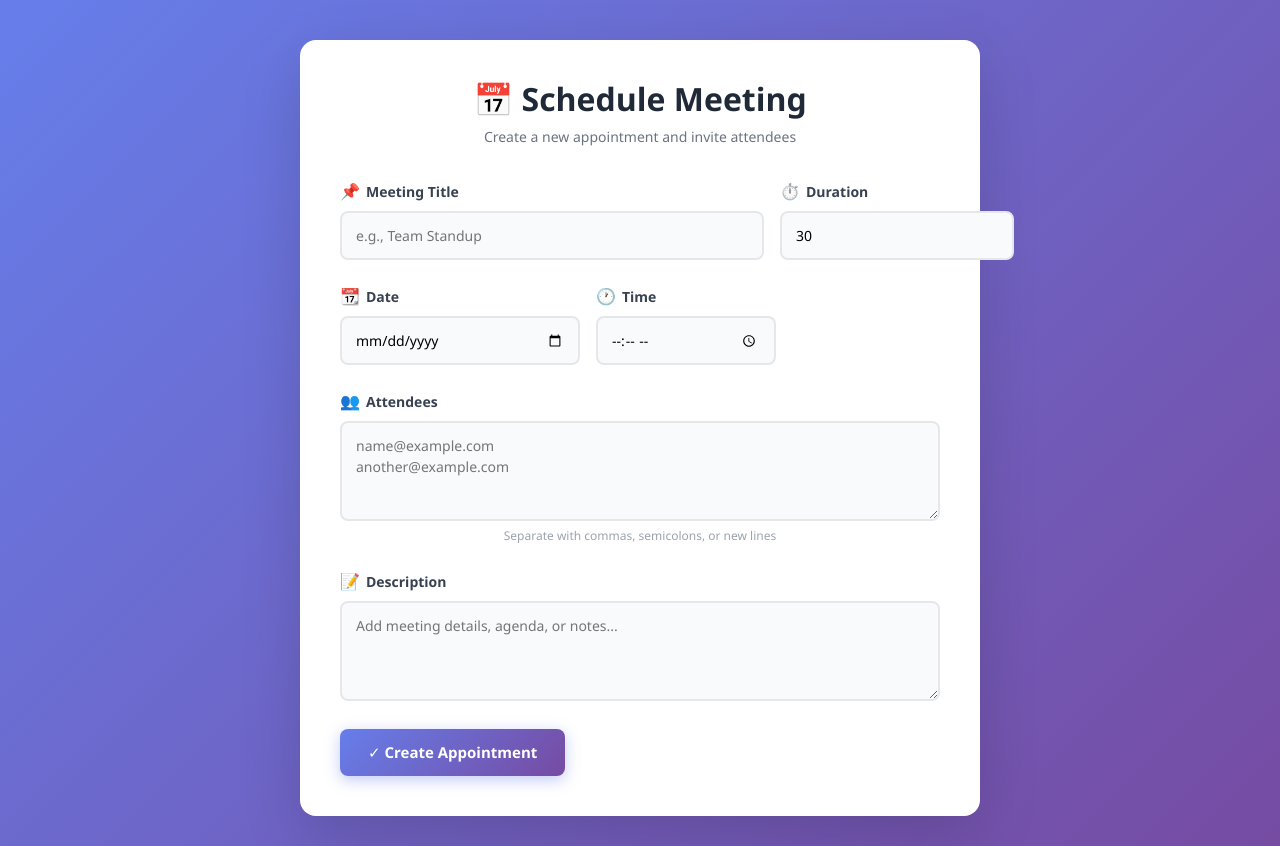
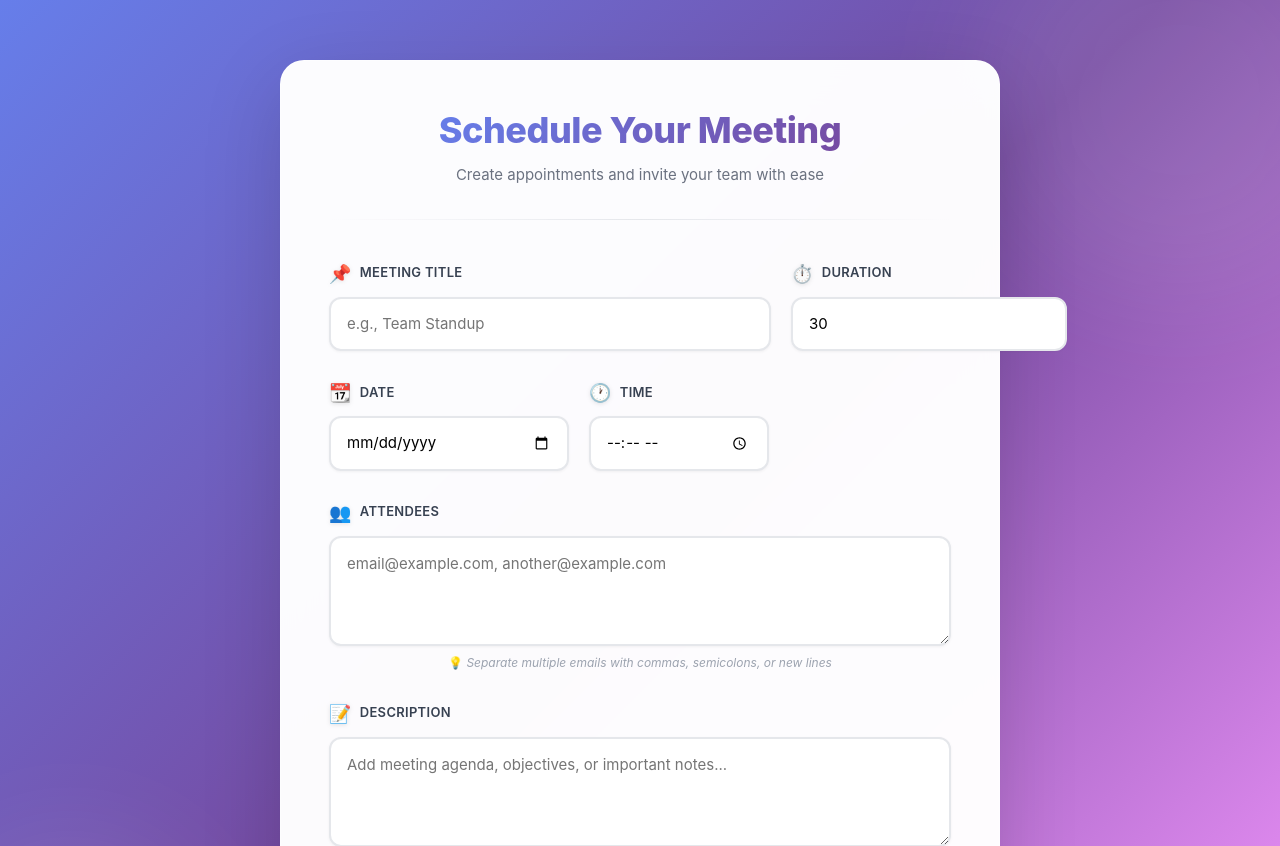
Before and after one commit to vonaraWije/Scheduler-App, a React (Vite) app in the folder client/: page / in a window 1280 px wide. Shown: the top 846 px of the page. Built offline with nearby package versions, Linux system fonts and the light colour scheme.

Commit message:
feat: enhance AppForm UI with new styles, improved layout, and success message animation

```diff
--- a/client/src/AppForm.jsx
+++ b/client/src/AppForm.jsx
@@ -3,152 +3,203 @@ import React, { useState } from "react";
 const styles = {
   pageWrapper: {
     minHeight: "100vh",
-    background: "linear-gradient(135deg, #667eea 0%, #764ba2 100%)",
-    padding: "40px 20px",
-    fontFamily: "'Segoe UI', 'Roboto', 'Oxygen', 'Ubuntu', 'Cantarell', sans-serif",
+    background: "linear-gradient(135deg, #667eea 0%, #764ba2 50%, #f093fb 100%)",
+    padding: "60px 20px",
+    fontFamily: "'Inter', 'Segoe UI', 'Roboto', sans-serif",
+    position: "relative",
+    overflow: "hidden",
+  },
+  decorativeCircle1: {
+    position: "absolute",
+    width: "400px",
+    height: "400px",
+    borderRadius: "50%",
+    background: "rgba(255, 255, 255, 0.1)",
+    top: "-100px",
+    right: "-100px",
+    filter: "blur(60px)",
+  },
+  decorativeCircle2: {
+    position: "absolute",
+    width: "300px",
+    height: "300px",
+    borderRadius: "50%",
+    background: "rgba(255, 255, 255, 0.08)",
+    bottom: "-80px",
+    left: "-80px",
+    filter: "blur(50px)",
   },
   container: {
-    maxWidth: 680,
+    maxWidth: 720,
     margin: "0 auto",
-    padding: "40px",
-    background: "#ffffff",
-    borderRadius: "16px",
-    boxShadow: "0 20px 60px rgba(0, 0, 0, 0.15)",
+    padding: "48px",
+    background: "rgba(255, 255, 255, 0.98)",
+    backdropFilter: "blur(20px)",
+    borderRadius: "24px",
+    boxShadow: "0 25px 80px rgba(0, 0, 0, 0.15), 0 0 1px rgba(0, 0, 0, 0.1)",
+    position: "relative",
+    border: "1px solid rgba(255, 255, 255, 0.3)",
   },
   header: {
-    marginBottom: 32,
+    marginBottom: 40,
     textAlign: "center",
+    position: "relative",
+  },
+  titleWrapper: {
+    display: "inline-flex",
+    alignItems: "center",
+    gap: 12,
+    marginBottom: 12,
   },
   title: {
-    fontSize: 32,
-    fontWeight: "700",
-    color: "#1f2937",
-    margin: "0 0 8px 0",
+    fontSize: 36,
+    fontWeight: "800",
+    background: "linear-gradient(135deg, #667eea 0%, #764ba2 100%)",
+    WebkitBackgroundClip: "text",
+    WebkitTextFillColor: "transparent",
+    margin: 0,
+    letterSpacing: "-0.5px",
   },
   subtitle: {
-    fontSize: 14,
+    fontSize: 15,
     color: "#6b7280",
     margin: 0,
+    fontWeight: "400",
   },
-  row: { display: "flex", gap: 16, marginBottom: 24, alignItems: "flex-start" },
+  divider: {
+    height: "1px",
+    background: "linear-gradient(90deg, transparent, #e5e7eb, transparent)",
+    margin: "32px 0",
+  },
+  row: {
+    display: "flex",
+    gap: 20,
+    marginBottom: 28,
+    alignItems: "flex-start",
+  },
   col: { flex: 1, display: "flex", flexDirection: "column" },
-  fieldGroup: { display: "flex", flexDirection: "column", marginBottom: 24 },
+  fieldGroup: { display: "flex", flexDirection: "column", marginBottom: 28 },
   label: {
-    marginBottom: 8,
-    fontSize: 14,
+    marginBottom: 10,
+    fontSize: 13,
     fontWeight: "600",
     color: "#374151",
     display: "flex",
     alignItems: "center",
-    gap: 6,
+    gap: 8,
+    letterSpacing: "0.3px",
+    textTransform: "uppercase",
   },
   labelIcon: {
-    fontSize: 16,
+    fontSize: 18,
+    filter: "drop-shadow(0 1px 2px rgba(0,0,0,0.1))",
   },
   input: {
-    padding: "12px 14px",
-    fontSize: 14,
-    borderRadius: "8px",
+    padding: "14px 16px",
+    fontSize: 15,
+    borderRadius: "12px",
     border: "2px solid #e5e7eb",
-    background: "#f9fafb",
-    transition: "all 0.3s ease",
+    background: "#ffffff",
+    transition: "all 0.3s cubic-bezier(0.4, 0, 0.2, 1)",
     fontFamily: "inherit",
+    boxShadow: "0 1px 3px rgba(0, 0, 0, 0.05)",
   },
   inputFocus: {
     outline: "none",
     borderColor: "#667eea",
     background: "#fff",
-    boxShadow: "0 0 0 3px rgba(102, 126, 234, 0.1)",
+    boxShadow: "0 0 0 4px rgba(102, 126, 234, 0.12), 0 4px 12px rgba(0, 0, 0, 0.08)",
+    transform: "translateY(-1px)",
   },
   textarea: {
-    padding: "12px 14px",
-    fontSize: 14,
-    borderRadius: "8px",
+    padding: "14px 16px",
+    fontSize: 15,
+    borderRadius: "12px",
     border: "2px solid #e5e7eb",
-    background: "#f9fafb",
-    minHeight: 100,
+    background: "#ffffff",
+    minHeight: 110,
     fontFamily: "inherit",
     resize: "vertical",
-    transition: "all 0.3s ease",
+    transition: "all 0.3s cubic-bezier(0.4, 0, 0.2, 1)",
+    lineHeight: "1.6",
+    boxShadow: "0 1px 3px rgba(0, 0, 0, 0.05)",
   },
   textareaFocus: {
     outline: "none",
     borderColor: "#667eea",
     background: "#fff",
-    boxShadow: "0 0 0 3px rgba(102, 126, 234, 0.1)",
-  },
-  checkboxGroup: {
-    display: "flex",
-    alignItems: "center",
-    gap: 10,
-    marginBottom: 24,
-  },
-  checkbox: {
-    width: 20,
-    height: 20,
-    cursor: "pointer",
-    accentColor: "#667eea",
-  },
-  checkboxLabel: {
-    fontSize: 14,
-    color: "#374151",
-    fontWeight: "500",
-    cursor: "pointer",
+    boxShadow: "0 0 0 4px rgba(102, 126, 234, 0.12), 0 4px 12px rgba(0, 0, 0, 0.08)",
+    transform: "translateY(-1px)",
   },
   button: {
-    padding: "12px 28px",
-    fontSize: 15,
-    fontWeight: "600",
+    padding: "15px 36px",
+    fontSize: 16,
+    fontWeight: "700",
     background: "linear-gradient(135deg, #667eea 0%, #764ba2 100%)",
     color: "#fff",
     border: "none",
-    borderRadius: "8px",
+    borderRadius: "12px",
     cursor: "pointer",
-    transition: "all 0.3s ease",
-    boxShadow: "0 4px 15px rgba(102, 126, 234, 0.4)",
+    transition: "all 0.3s cubic-bezier(0.4, 0, 0.2, 1)",
+    boxShadow: "0 8px 20px rgba(102, 126, 234, 0.35)",
+    letterSpacing: "0.5px",
+    position: "relative",
+    overflow: "hidden",
   },
   buttonHover: {
-    transform: "translateY(-2px)",
-    boxShadow: "0 6px 20px rgba(102, 126, 234, 0.6)",
+    transform: "translateY(-3px)",
+    boxShadow: "0 12px 28px rgba(102, 126, 234, 0.5)",
   },
   buttonDisabled: {
-    opacity: 0.7,
+    opacity: 0.65,
     cursor: "not-allowed",
     transform: "none",
+    boxShadow: "0 4px 12px rgba(102, 126, 234, 0.2)",
   },
   formActions: {
     display: "flex",
-    gap: 12,
+    gap: 16,
     alignItems: "center",
-    marginTop: 28,
+    marginTop: 36,
+    justifyContent: "center",
   },
   error: {
     color: "#dc2626",
     fontSize: 13,
-    marginTop: 8,
-    fontWeight: "500",
+    marginTop: 10,
+    fontWeight: "600",
     display: "flex",
     alignItems: "center",
     gap: 6,
   },
   serverError: {
-    padding: "12px 14px",
+    padding: "16px 18px",
     backgroundColor: "#fee2e2",
-    border: "1px solid #fecaca",
+    border: "2px solid #fecaca",
     color: "#991b1b",
-    borderRadius: "8px",
+    borderRadius: "12px",
     fontSize: 14,
-    fontWeight: "500",
+    fontWeight: "600",
+    marginBottom: 24,
+    boxShadow: "0 4px 12px rgba(220, 38, 38, 0.15)",
   },
   successMessage: {
-    padding: "12px 14px",
+    padding: "16px 18px",
     backgroundColor: "#d1fae5",
-    border: "1px solid #a7f3d0",
+    border: "2px solid #a7f3d0",
     color: "#065f46",
-    borderRadius: "8px",
+    borderRadius: "12px",
     fontSize: 14,
-    fontWeight: "500",
-    marginBottom: 20,
+    fontWeight: "600",
+    marginBottom: 24,
+    boxShadow: "0 4px 12px rgba(16, 185, 129, 0.15)",
+    animation: "slideDown 0.4s ease-out",
+  },
+  helperText: {
+    fontSize: 12,
+    color: "#9ca3af",
+    margin: "8px 0 0 0",
+    fontStyle: "italic",
   },
 };
 
@@ -232,10 +283,15 @@ export default function AppForm({ onSuccess } = {}) {
 
 	return (
 		<div style={styles.pageWrapper}>
+			<div style={styles.decorativeCircle1}></div>
+			<div style={styles.decorativeCircle2}></div>
 			<div style={styles.container}>
 				<div style={styles.header}>
-					<h1 style={styles.title}>📅 Schedule Meeting</h1>
-					<p style={styles.subtitle}>Create a new appointment and invite attendees</p>
+					<div style={styles.titleWrapper}>
+						<h1 style={styles.title}>Schedule Your Meeting</h1>
+					</div>
+					<p style={styles.subtitle}>Create appointments and invite your team with ease</p>
+					<div style={styles.divider}></div>
 				</div>
 
 				<form onSubmit={handleSubmit} noValidate>
@@ -330,14 +386,14 @@ export default function AppForm({ onSuccess } = {}) {
 							onChange={(e) => setAttendees(e.target.value)}
 							onFocus={() => setFocusedField("attendees")}
 							onBlur={() => setFocusedField(null)}
-							placeholder="name@example.com&#10;another@example.com"
+							placeholder="email@example.com, another@example.com"
 							style={{
 								...styles.textarea,
 								...(focusedField === "attendees" ? styles.textareaFocus : {}),
 							}}
 						/>
-						<p style={{ fontSize: 12, color: "#9ca3af", margin: "6px 0 0 0" }}>
-							Separate with commas, semicolons, or new lines
+						<p style={styles.helperText}>
+							💡 Separate multiple emails with commas, semicolons, or new lines
 						</p>
 					</div>
 
@@ -351,7 +407,7 @@ export default function AppForm({ onSuccess } = {}) {
 							onChange={(e) => setDescription(e.target.value)}
 							onFocus={() => setFocusedField("description")}
 							onBlur={() => setFocusedField(null)}
-							placeholder="Add meeting details, agenda, or notes..."
+							placeholder="Add meeting agenda, objectives, or important notes..."
 							style={{
 								...styles.textarea,
 								...(focusedField === "description" ? styles.textareaFocus : {}),
@@ -361,7 +417,7 @@ export default function AppForm({ onSuccess } = {}) {
 
 					{successMessage && (
 						<div role="alert" style={styles.successMessage}>
-							{successMessage}
+							✨ {successMessage}
 						</div>
 					)}
 
@@ -379,10 +435,10 @@ export default function AppForm({ onSuccess } = {}) {
 								...(loading ? styles.buttonDisabled : {}),
 							}}
 							onMouseEnter={(e) => !loading && Object.assign(e.target.style, styles.buttonHover)}
-							onMouseLeave={(e) => Object.assign(e.target.style, { transform: "none" })}
+							onMouseLeave={(e) => !loading && Object.assign(e.target.style, { transform: "none", boxShadow: "0 8px 20px rgba(102, 126, 234, 0.35)" })}
 							disabled={loading}
 						>
-							{loading ? "⏳ Creating..." : "✓ Create Appointment"}
+							{loading ? "🔄 Creating Appointment..." : "✨ Create Appointment"}
 						</button>
 					</div>
 				</form>
```
